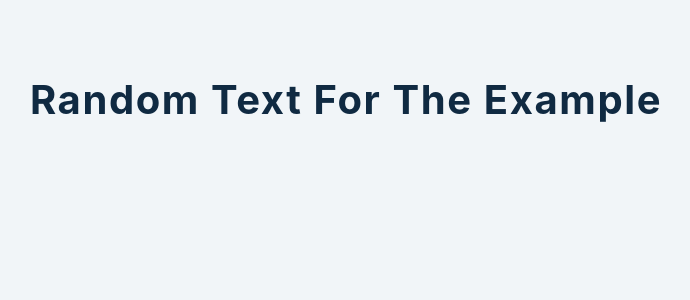
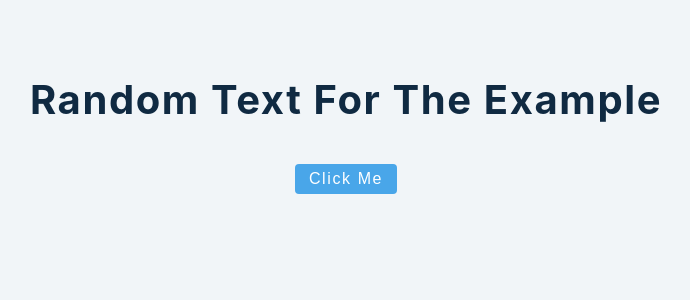
Before and after one commit to MarcoRosselDev/react-advanced-2020, a React (Create React App) app: page / in a window 1280 px wide. Shown: the top 300 px of the page, without its empty margins (294-984 px from the left). Built offline with nearby package versions, Linux system fonts and the light colour scheme.

Commit message:
example 2.3

```diff
--- a/src/tutorial/1-useState/setup/2-useState-basics.js
+++ b/src/tutorial/1-useState/setup/2-useState-basics.js
@@ -2,7 +2,17 @@ import React, { useState } from "react";
 
 const UseStateBasics = () => {
   const [text, setText] = useState("random text for the example");
-  return <h2>{text}</h2>;
+  const changedTitle = () => {
+    setText("another random title");
+  };
+  return (
+    <React.Fragment>
+      <h2>{text}</h2>
+      <button type="button" className="btn" onClick={changedTitle}>
+        click me
+      </button>
+    </React.Fragment>
+  );
 };
 
 export default UseStateBasics;
```
